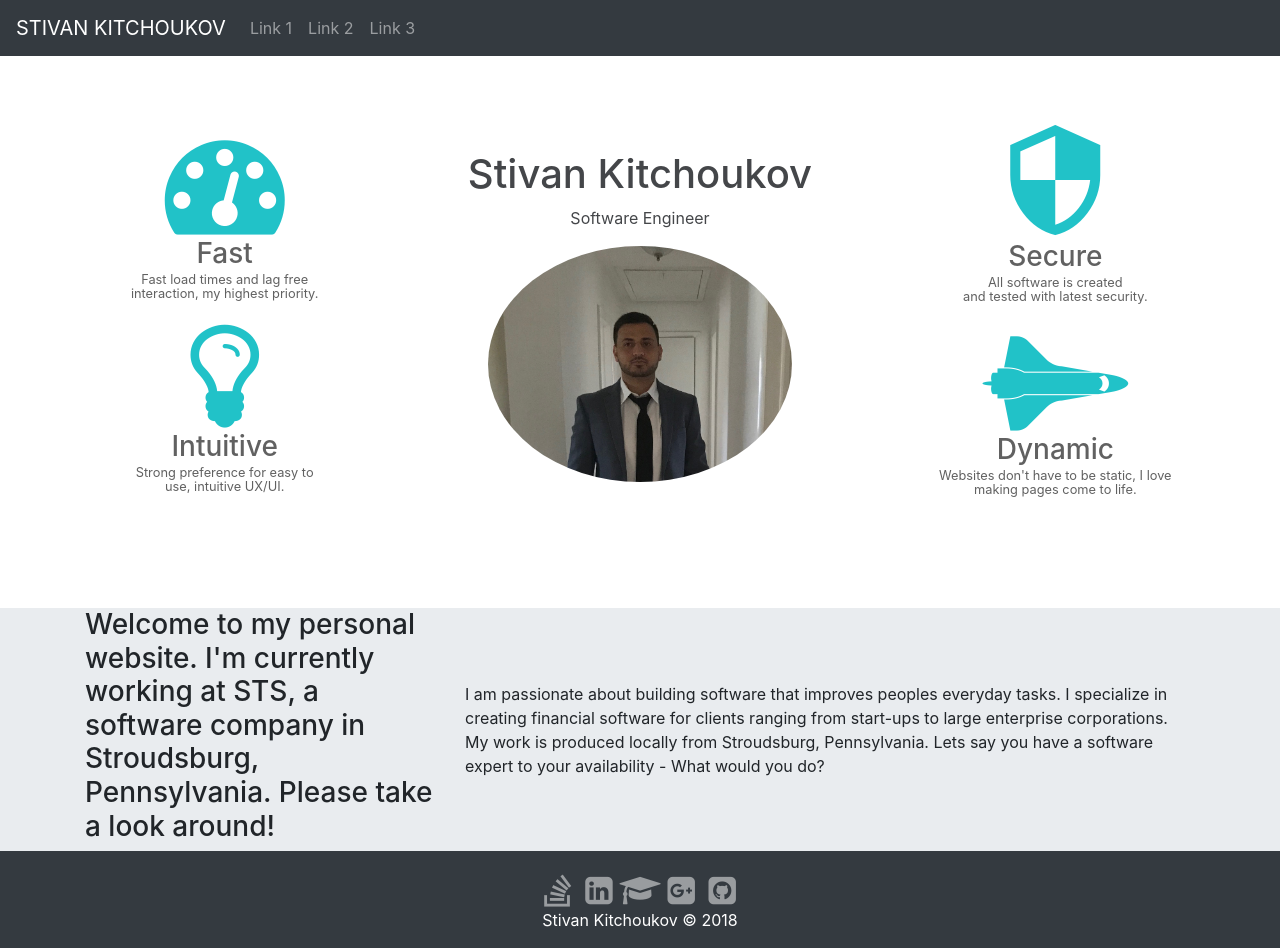
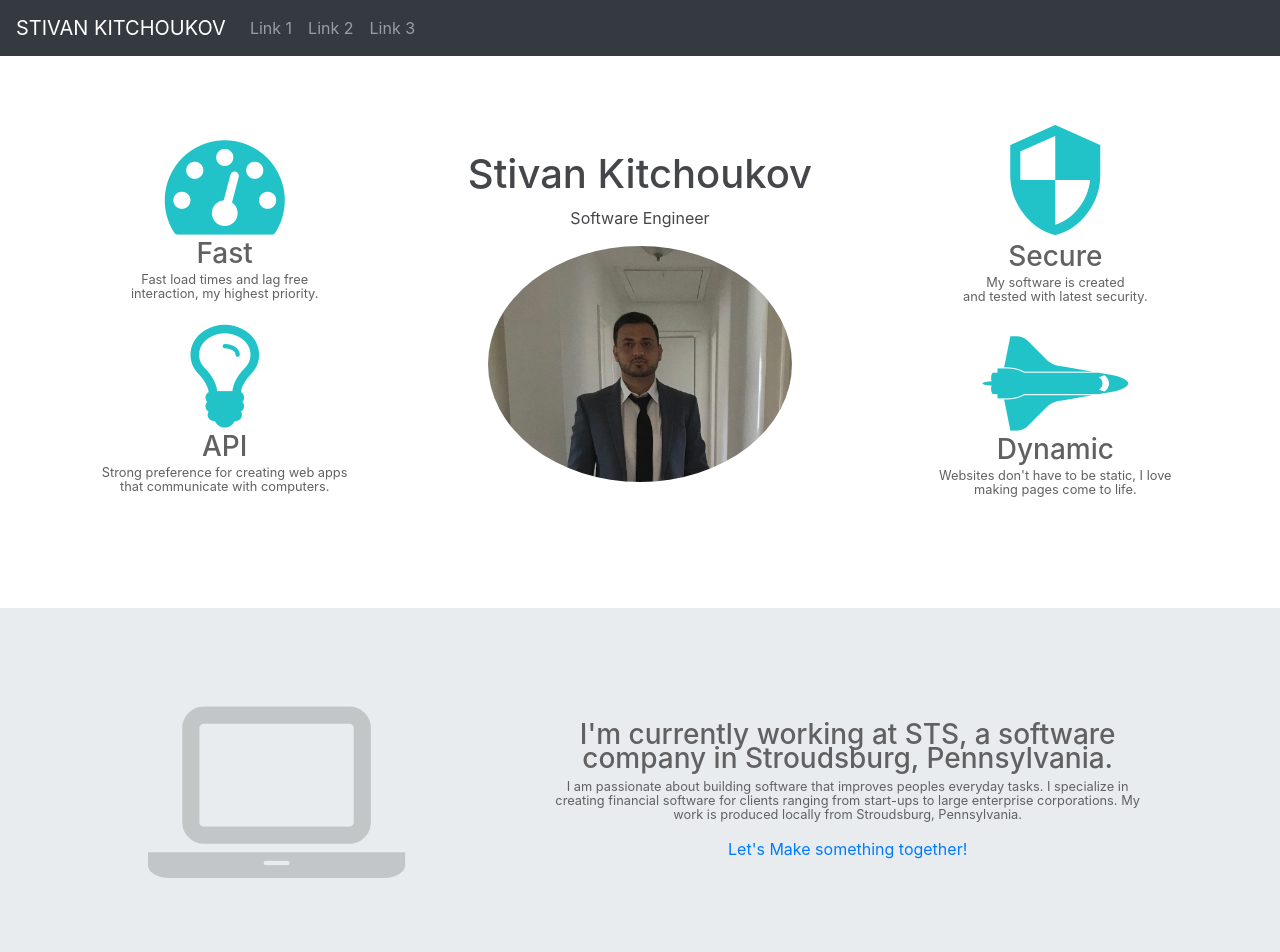
Before and after one commit to Pr0gramist/AWS_WebPortfolio, a React (Create React App) app: page / in a window 1280 px wide. Shown: the top 952 px of the page. Built offline with nearby package versions, Linux system fonts and the light colour scheme.

Commit message:
changing css and header

```diff
--- a/src/Assets/css/default.css
+++ b/src/Assets/css/default.css
@@ -21,7 +21,7 @@ html,#landingPage, #pt{
     padding-top:100%;
 }
 #landingMyName{
-    color:#ff00ff !important;
+    color:#e1236e !important;
     font: bold;
 }
 
@@ -52,6 +52,14 @@ html,#landingPage, #pt{
     color: #616161;
     line-height: 75%;
 }
+#homepage_title_text{
+    color: #616161;
+    line-height: 85%;
+}
+#homepage_info_icon{
+    color:#c2c6c6;
+    font-size: 240px;
+}
 
 /*
     Footer
--- a/src/components/pages/homePage.js
+++ b/src/components/pages/homePage.js
@@ -11,8 +11,8 @@ class Homepage extends Component {
                             <h3 id="homepage_icon_text">Fast</h3>
                             <p id="homepage_icon_text"><small>Fast load times and lag free<br></br> interaction, my highest priority.</small></p>
                             <i id="homepage_icons" class="fa fa-lightbulb-o"></i>
-                            <h3 id="homepage_icon_text">Intuitive</h3>
-                            <p id="homepage_icon_text"><small>Strong preference for easy to <br></br>use, intuitive UX/UI.</small></p>
+                            <h3 id="homepage_icon_text">API</h3>
+                            <p id="homepage_icon_text"><small>Strong preference for creating web apps<br></br> that communicate with computers.</small></p>
                         </div>
                         <div class="col-4">
                             <h1 id="white_background_text">Stivan Kitchoukov</h1>
@@ -22,7 +22,7 @@ class Homepage extends Component {
                         <div class="col-4">
                             <i id="homepage_icons" class="material-icons">security</i>
                             <h3 id="homepage_icon_text">Secure</h3>
-                            <p id="homepage_icon_text"><small>All software is created <br></br>and tested with latest security.</small></p>
+                            <p id="homepage_icon_text"><small>My software is created <br></br>and tested with latest security.</small></p>
                             <i id="homepage_icons" class="fa fa-space-shuttle"></i>
                             <h3 id="homepage_icon_text">Dynamic</h3>
                             <p id="homepage_icon_text"><small>Websites don't have to be static, I love<br></br> making pages come to life.</small></p>
@@ -30,22 +30,24 @@ class Homepage extends Component {
                     </div>
                 </div>
                 <div id="hompage_content">
-                    <div className="container">
+                <div class="jumbotron text-center">
                         <div class="row align-items-center">
 
-                            <div class="col-sm-4">
-
-                                <h3>
-                                    Welcome to my personal website. I'm currently working at STS, a software company in Stroudsburg, Pennsylvania.
-                                    Please take a look around!
+                            <div class="col-sm-5">
+                                <i id="homepage_info_icon" class="fa fa-laptop"></i>
+                            </div>
+                            <div class="col-sm-6">
+                                <h3  id="homepage_title_text">
+                                    I'm currently working at STS, a software company in Stroudsburg, Pennsylvania.
                                 </h3>
-
-                            </div>
-                            <div class="col-sm-8">
+                                <p id="homepage_icon_text"><small>
                                     I am passionate about building software that improves peoples everyday tasks.
                                     I specialize in creating financial software for clients ranging from start-ups to large enterprise corporations.
-                                    My work is produced locally from Stroudsburg, Pennsylvania. Lets say you have a software expert to your availability - What would you do?
+                                    My work is produced locally from Stroudsburg, Pennsylvania.
+                                </small></p>
+                                <a href="#">Let's Make something together!</a>
                             </div>
+                            <div class="col-sm-1"></div>
 
                         </div>
                     </div>
```
